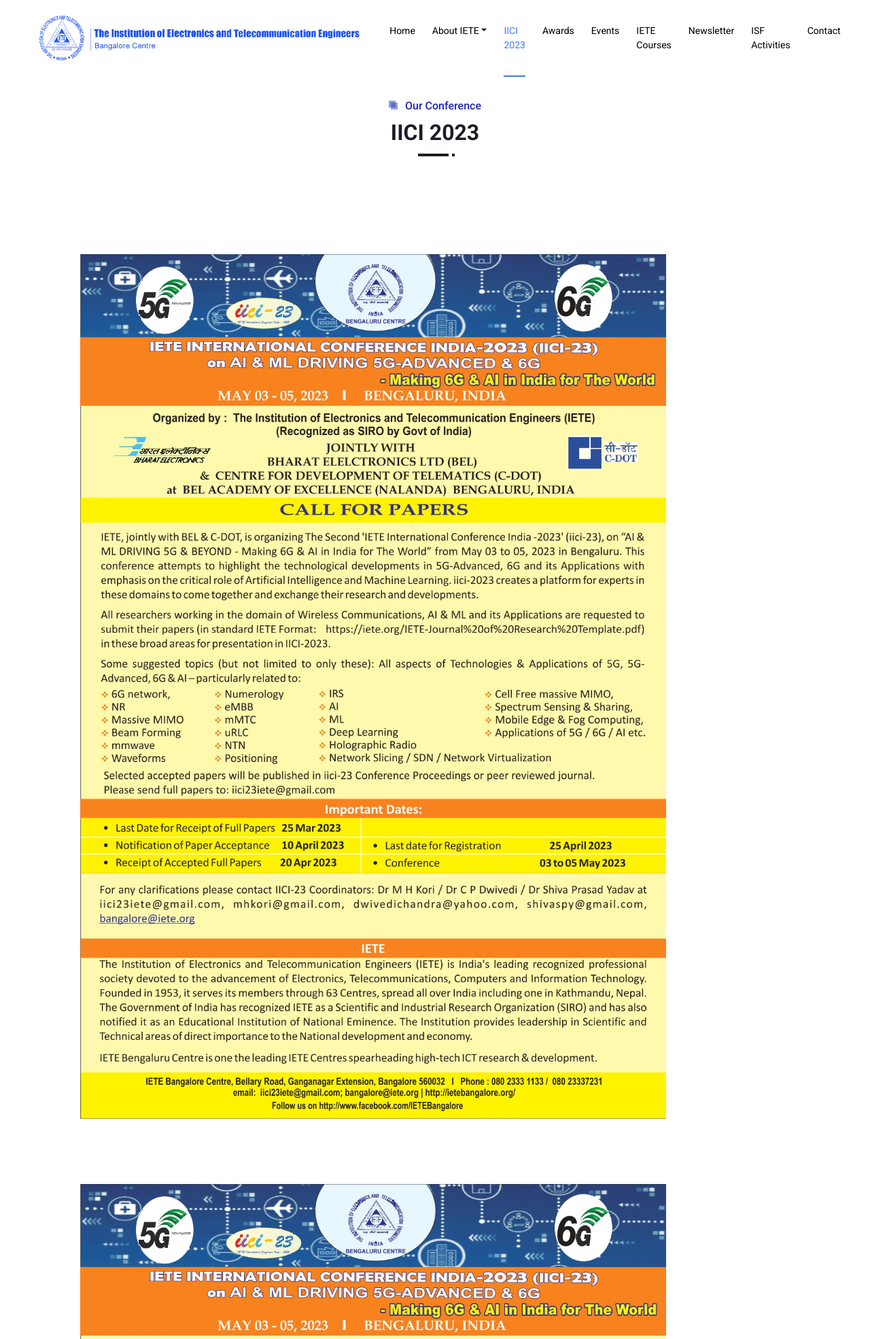
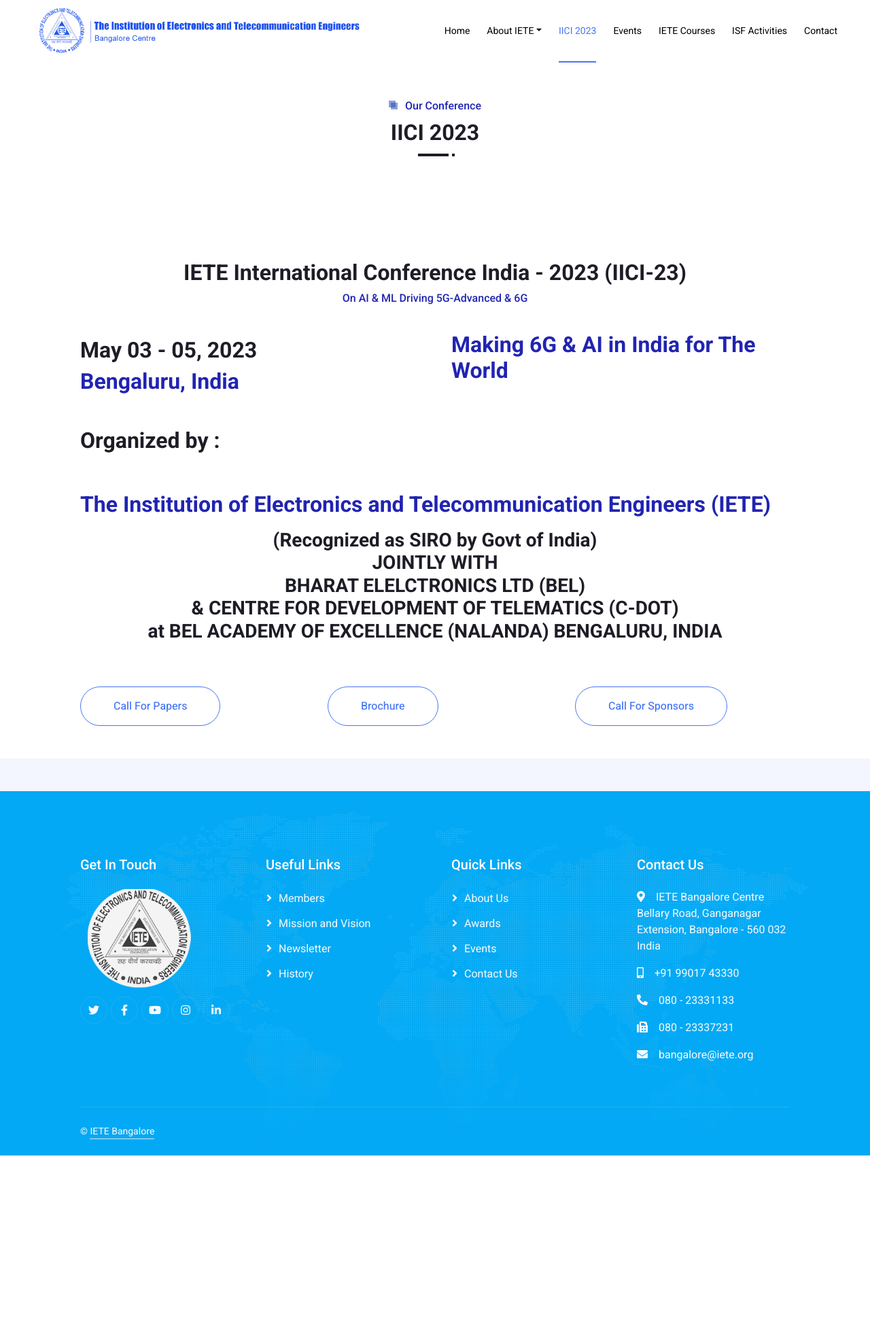
Before and after one commit to KetanKeshav/IETE-Bangalore, a PHP site: page /iici.php in a window 1280 px wide. Shown: the top 1970 px of the page at 68% size. After the commit the page ends 1700 px from the top, so only its background shows below. Run offline with PHP 8.4, Linux system fonts and the light colour scheme; some libraries are stand-ins or nearby versions.

Commit message:
changes added

```diff
--- a/iici.php
+++ b/iici.php
@@ -63,34 +63,56 @@
         <!-- Portfolio End -->
 
         <!-- Event Start -->
-        <center>
         <div class="container-xxl py-5">
             <div class="container px-lg-5">
                 <div class="row g-5">
-                    <div class="col-lg-10">
-                        <img class="img-fluid wow zoomIn" data-wow-delay="0.5s" src="img/events/cfp.webp">
+                    <div class="col-lg-12 wow fadeInUp" data-wow-delay="0.1s">
+                        <div class="position-relative mb-4 pb-2">
+                            <h2 class="mt-2 text-center">IETE International Conference India - 2023 (IICI-23)</h2>
+                            <h6 class="text-primary text-center">On AI & ML Driving 5G-Advanced & 6G</h6>
+                        </div>
+                    </div>
+                </div>
+                <div class="row g-5">
+                    <div class="col-lg-6 wow fadeInLeft" data-wow-delay="0.1s">
+                        <div class="position-relative mb-4 pb-2">
+                            <h2 class="mt-2">May 03 - 05, 2023</h6>
+                                <h2 class="text-primary">Bengaluru, India</h6>
+                        </div>
+                    </div>
+                    <div class="col-lg-6 wow fadeInRight" data-wow-delay="0.1s">
+                        <div class="position-relative mb-4 pb-2">
+                            <h2 class="text-primary text">Making 6G & AI in India for The World</h6>
+                        </div>
+                    </div>
+                    <h2 class="mt-2">
+                        Organized by :
+                    </h2>
+                    <h2 class="text-primary text">The Institution of Electronics and Telecommunication Engineers (IETE)</h2>
+                    <h3 class="mt-2 text-center">(Recognized as SIRO by Govt of India)<br>
+                        JOINTLY WITH <br>
+                        BHARAT ELELCTRONICS LTD (BEL)<br>
+                        & CENTRE FOR DEVELOPMENT OF TELEMATICS (C-DOT)<br>
+                        at BEL ACADEMY OF EXCELLENCE (NALANDA) BENGALURU, INDIA
+                    </h3>
+                </div>
+                <div class="row g-5 mt-2">
+                    <!-- Insert three buttons to Download Brochure, Download Call for Papers and Download Call For SPonsors -->
+                    <div class="col-lg-4">
+                        <a href="./assets/downloads/CFP.pdf" download="IICI-23-CFP" class="btn btn-outline-secondary py-sm-3 px-sm-5 rounded-pill me-3 animated slideInLeft">Call For Papers</a>
+                    </div>
+                    <div class="col-lg-4">
+                        <a href="./assets/downloads/Brochure.pdf" download="IICI-23-Brochure" class="btn btn-outline-secondary py-sm-3 px-sm-5 rounded-pill me-3 animated slideInLeft">Brochure</a>
+                    </div>
+                    <div class="col-lg-4">
+                        <a href="./assets/downloads/CFSP.pdf" download="IICI-23-CFSP" class="btn btn-outline-secondary py-sm-3 px-sm-5 rounded-pill me-3 animated slideInLeft">Call For Sponsors</a>
                     </div>
                 </div>
             </div>
         </div>
-        </center>
-        <!-- Event End -->
-        <!-- Event Start -->
-        <center>
-        <div class="container-xxl py-5">
-            <div class="container px-lg-5">
-                <div class="row g-5">
-                    <div class="col-lg-10">
-                        <img class="img-fluid wow zoomIn" data-wow-delay="0.5s" src="img/events/sponsorship.webp">
-                    </div>
-                </div>
-            </div>
-        </div>
-        </center>
-        <!-- Event End -->
-
-        ]
-        <?php include 'include/footer.php'; ?>
+    </div>
+    <!-- Event End -->
+    <?php include 'include/footer.php'; ?>
 </body>
 
 </html>
--- a/include/navbar.php
+++ b/include/navbar.php
@@ -8,7 +8,7 @@
     </button>
     <div class="collapse navbar-collapse" id="navbarCollapse">
         <div class="navbar-nav ms-auto py-0">
-            <?php $about = array("ec","history","about-us","mission-vision"); ?>
+            <?php $about = array("ec","history","about-us","mission-vision","awards","newsletter"); ?>
             <a href="index.php" class="nav-item nav-link <?php if($page == 'home') echo 'active' ?>">Home</a>
             <div class="nav-item dropdown">
                 <a href="#" class="nav-link <?php if(in_array($page,$about)) echo 'active' ?> dropdown-toggle" data-bs-toggle="dropdown">About IETE</a>
@@ -18,15 +18,15 @@
                     <a href="history.php" class="dropdown-item  <?php if($page == 'history') echo 'active' ?>">History of IETE</a>
                     <!-- <a href="#" class="dropdown-item">Infrastructures and Facilities</a> -->
                     <a href="mission-vision.php" class="dropdown-item <?php if($page == 'mission-vision') echo 'active' ?>">Mission and Vision</a>
+                    <a href="awards.php" class="dropdown-item <?php if($page == 'awards') echo 'active' ?>">Awards</a>
+                    <a href="newsletter.php" class="dropdown-item <?php if($page == 'newsletter') echo 'active' ?>">Newsletter</a>
                     <a href="about-us.php" class="dropdown-item <?php if($page == 'about-us') echo 'active' ?>">More about IETE</a>
                 </div>
             </div>
             <a href="iici.php" class="nav-item nav-link <?php if($page == 'iici') echo 'active' ?>">IICI 2023</a>
-            <a href="awards.php" class="nav-item nav-link <?php if($page == 'awards') echo 'active' ?>">Awards</a>
             <a href="events.php" class="nav-item nav-link <?php if($page == 'events') echo 'active' ?>">Events</a>
             <!-- <a href="#" class="nav-item nav-link">IICI-23</a> -->
             <a href="iete-courses.php" class="nav-item nav-link <?php if($page == 'courses') echo 'active' ?>">IETE Courses</a>
-            <a href="newsletter.php" class="nav-item nav-link <?php if($page == 'newsletter') echo 'active' ?>">Newsletter</a>
             <a href="isf-activities.php" class="nav-item nav-link <?php if($page == 'isf-activities') echo 'active' ?>">ISF Activities</a>
             <!-- <a href="#" class="nav-item nav-link">Gallery</a> -->
             <!-- <div class="nav-item dropdown">
```
Also changed, not shown: contact.php (+8 -6 lines), forms/mail.php (added, +46 -0 lines), 3 other files.
